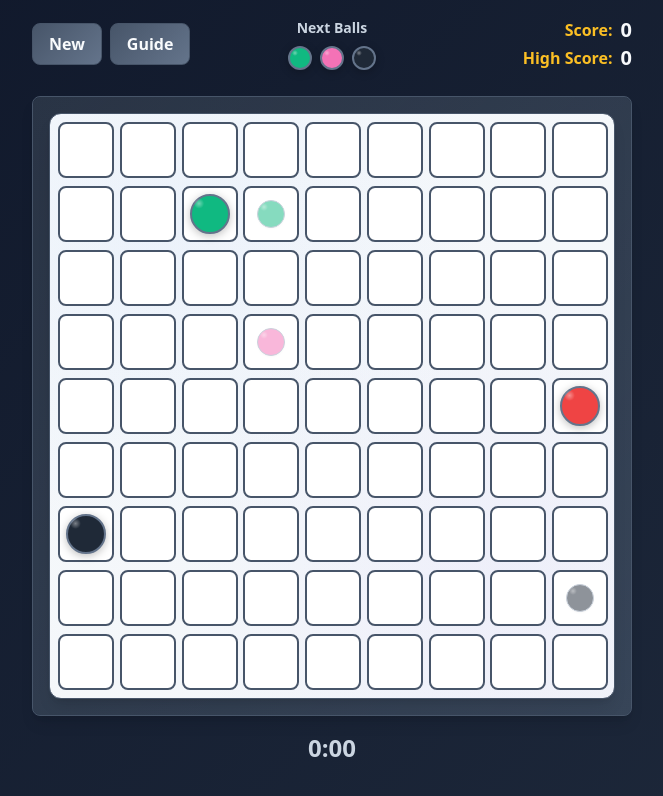
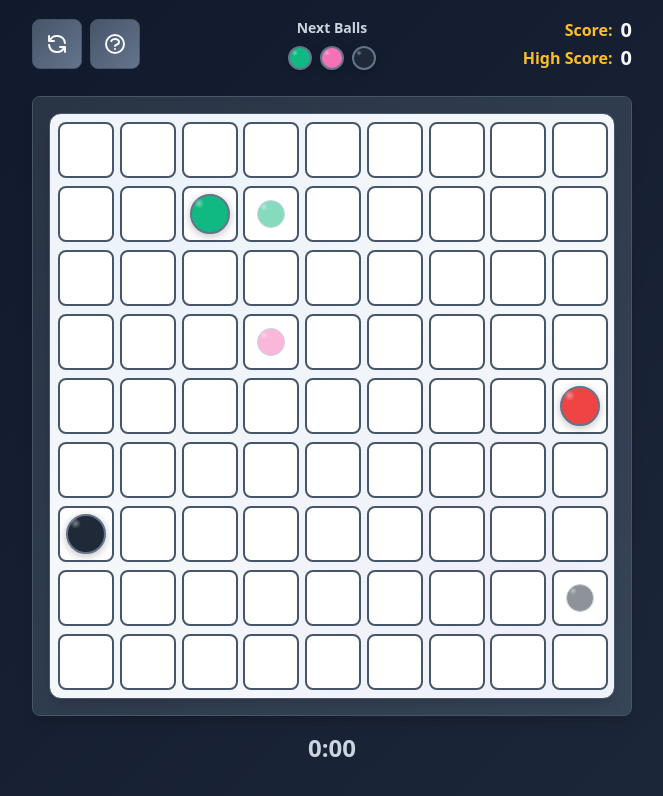
Before and after one commit to janschupke/lines, a React (Vite) app: page / in a window 1280 px wide. Shown: the top 796 px of the page, without its empty margins (308-971 px from the left). Built offline with nearby package versions, Linux system fonts and the light colour scheme.

Commit message:
Improve buttons

```diff
--- a/src/components/game/Game.tsx
+++ b/src/components/game/Game.tsx
@@ -118,21 +118,49 @@ const Game: React.FC<GameProps> = ({
         <div className="flex gap-2 flex-1">
           <button
             onClick={startNewGame}
-            className="game-button game-button-primary px-4 py-2"
+            className="game-button game-button-primary p-3 rounded-lg hover:bg-opacity-80 transition-colors"
             data-testid="new-game-button"
+            title="New Game"
           >
-            New
+            <svg
+              className="w-6 h-6"
+              fill="none"
+              stroke="currentColor"
+              viewBox="0 0 24 24"
+              xmlns="http://www.w3.org/2000/svg"
+            >
+              <path
+                strokeLinecap="round"
+                strokeLinejoin="round"
+                strokeWidth={2}
+                d="M4 4v5h.582m15.356 2A8.001 8.001 0 004.582 9m0 0H9m11 11v-5h-.581m0 0a8.003 8.003 0 01-15.357-2m15.357 2H15"
+              />
+            </svg>
           </button>
 
           <button
             onClick={() => setShowGuide(!showGuide)}
-            className={`game-button px-4 py-2 ${
+            className={`game-button p-3 rounded-lg hover:bg-opacity-80 transition-colors ${
               showGuide
                 ? "game-button-accent"
                 : "game-button-primary"
             }`}
+            title="Game Guide"
           >
-            Guide
+            <svg
+              className="w-6 h-6"
+              fill="none"
+              stroke="currentColor"
+              viewBox="0 0 24 24"
+              xmlns="http://www.w3.org/2000/svg"
+            >
+              <path
+                strokeLinecap="round"
+                strokeLinejoin="round"
+                strokeWidth={2}
+                d="M8.228 9c.549-1.165 2.03-2 3.772-2 2.21 0 4 1.343 4 3 0 1.4-1.278 2.575-3.006 2.907-.542.104-.994.54-.994 1.093m0 3h.01M21 12a9 9 0 11-18 0 9 9 0 0118 0z"
+              />
+            </svg>
           </button>
         </div>
 
--- a/src/index.css
+++ b/src/index.css
@@ -1,6 +1,15 @@
 @tailwind base;
 @tailwind components;
 @tailwind utilities;
+
+/* Remove focus outlines globally */
+button:focus {
+  outline: none !important;
+}
+
+button:focus-visible {
+  outline: none !important;
+}
 
 /* Game-specific styles */
 @layer components {
@@ -214,7 +223,15 @@
 
 /* Enhanced focus styles */
 .game-button:focus {
-  @apply outline-none ring-2 ring-game-border-accent ring-offset-2 ring-offset-game-bg-primary;
+  @apply outline-none ring-0;
+}
+
+.game-button:focus-visible {
+  @apply outline-none ring-0;
+}
+
+.game-button:focus-within {
+  @apply outline-none ring-0;
 }
 
 .game-cell:focus {
```
Also changed, not shown: 1 other file (tests, documents, lock files or other folders).
